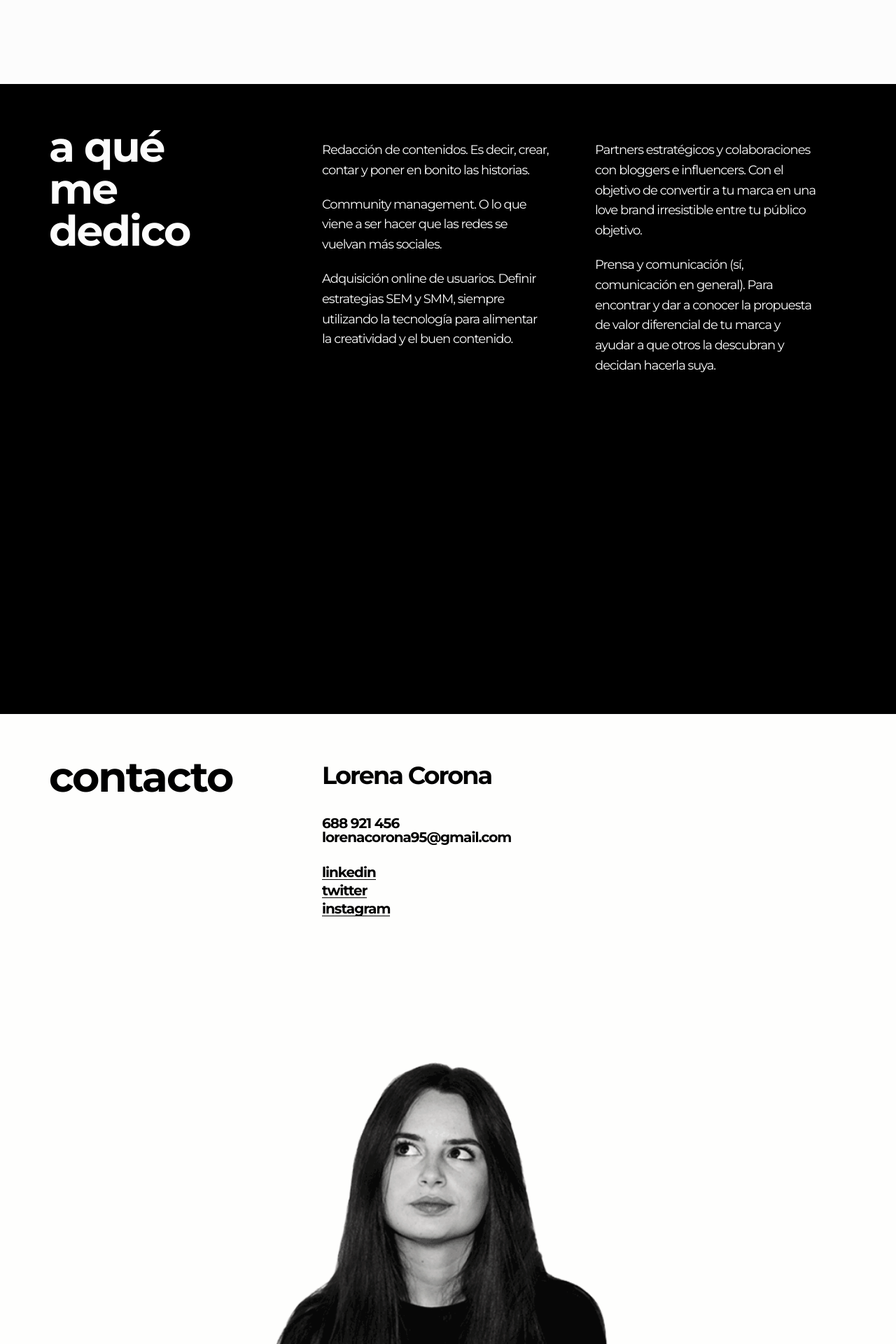
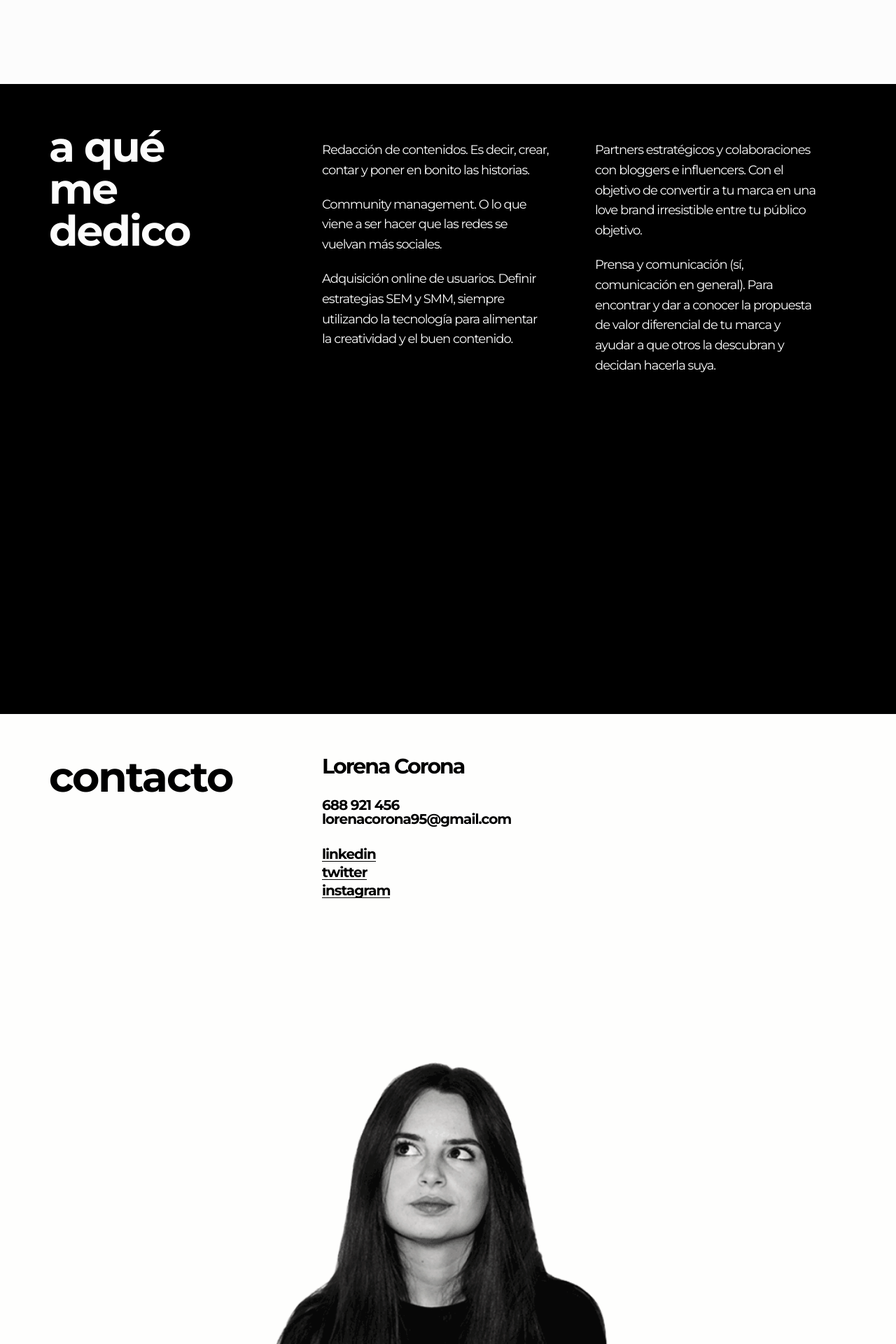
Before and after one commit to lorenacorona/lorenacorona.github.io, a Jekyll site: the page built from index.html, in a window 1280 px wide. Shown: the part 1680-3600 px from the top of the page at 70% size. Built offline with Jekyll 4.4.1, drawn with Linux system fonts in a browser that asks for light colours.

Commit message:
SEO improvements

```diff
--- a/_includes/head.html
+++ b/_includes/head.html
@@ -15,7 +15,7 @@
   <meta property="og:type" content="article">
   <meta property="og:title" content="{%if page.title %}{{ page.title }}{% else %}{{ site.title }}{% endif %}">
   <meta property="og:url" content="{{ site.url }}{{ page.url }}"> {% if page.url == '/' %}
-  <meta property="og:image" content="{{ site.url }}/assets/images/fotografiaHome.png" /> {% else %}
+  <meta property="og:image" content="{{ site.url }}/assets/images/main.png" /> {% else %}
   <meta property="og:image" content="{{ site.url }}/assets/images{{ page.url }}/main.jpg" /> {% endif %}
 
   <meta property="og:site_name" content="Lorena Corona. Publicista de carrera y marketiniana de profesión.">
--- a/assets/sass/partials/_typography.scss
+++ b/assets/sass/partials/_typography.scss
@@ -41,11 +41,11 @@
 }
 
 h1 {
-  font-size: $heading-1-size;
-  line-height: $heading-1-size;
+  font-size: $body-size;
+  line-height: $body-size;
   @include breakpoint(md) {
-    font-size: $heading-1-responsive-size;
-    line-height: $heading-1-responsive-size;
+    font-size: $body-responsive-size;
+    line-height: $body-responsive-size;
   }
 }
 
--- a/index.html
+++ b/index.html
@@ -6,15 +6,13 @@
   <div class="container-fluid">
     <div class="section-wrapper">
       <div class="section-column">
-        <h1>Lorena.</h1>
+        <h2>Lorena.</h2>
       </div>
       <div class="separator-mobile"></div>
       <div class="section-column">
         <p>Estrategia y creatividad digital. Creo en los trabajos llenos de amor, tiempo y ganas.</p>
       </div>
-      <div class="section-column">
-
-      </div>
+      <div class="section-column"></div>
     </div>
   </div>
 </section>
@@ -72,7 +70,7 @@
       <div class="section-column">
         <ul class="contact-list">
           <li>
-            <h3>Lorena Corona</h3>
+            <h1>Lorena Corona</h1>
             <div class="separator"></div>
           </li>
           <li>
```
Also changed, not shown: other parts of _includes/head.html (+12 -0 lines), assets/images/main.png (added).
